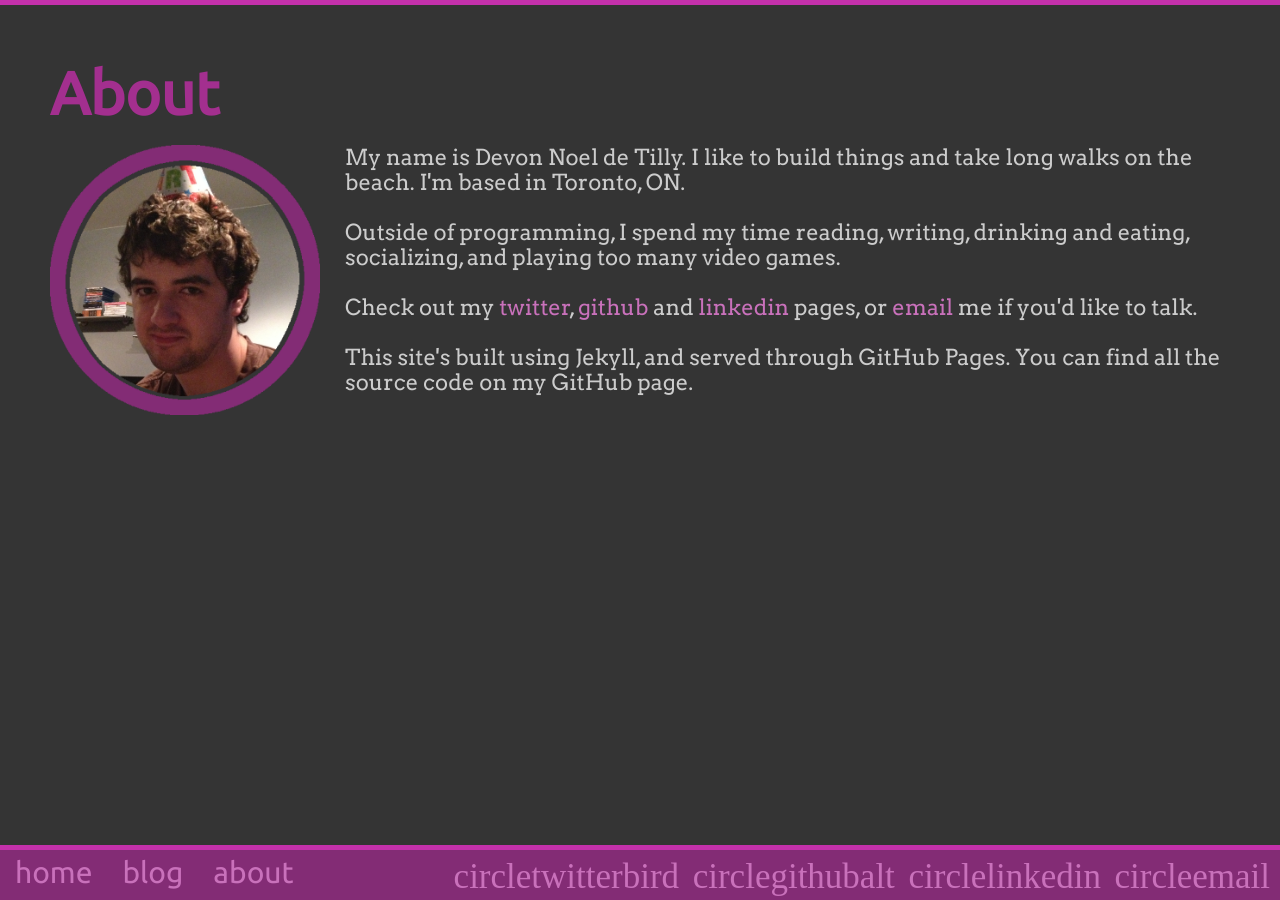
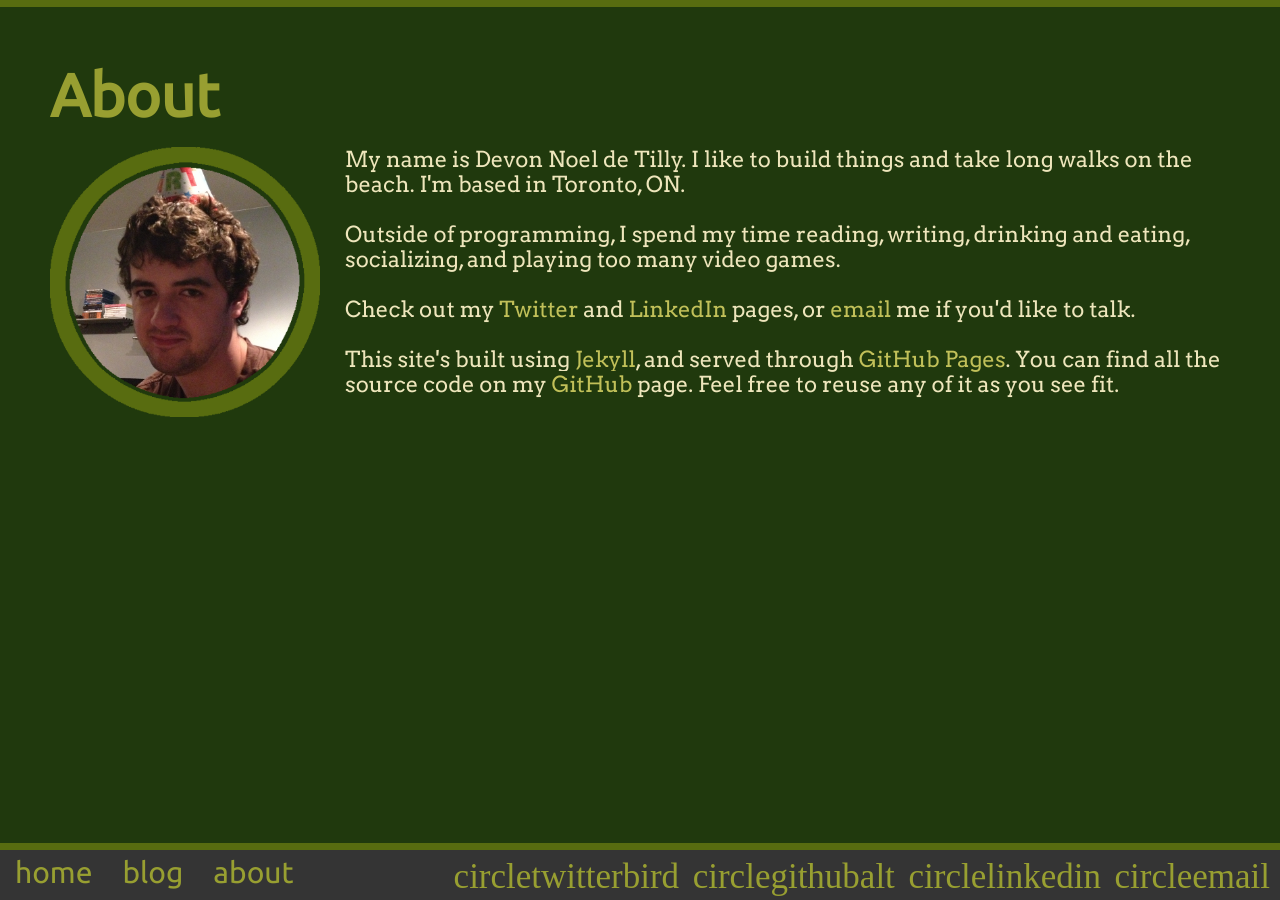
Before and after one commit to devonoel/DevoNoel.github.io, a Jekyll site: the page built from about.html, in a window 1280 px wide. Built offline with Jekyll 4.4.1, drawn with Linux system fonts in a browser that asks for light colours; some web fonts are replaced.

Commit message:
Updated color palette

```diff
--- a/_posts/2013-06-21-getting-passionate.markdown
+++ b/_posts/2013-06-21-getting-passionate.markdown
@@ -1,7 +1,6 @@
 ---
 layout: post
 title:  "Getting Passionate"
-categories: jekyll update
 ---
 
 Anyone who's ever given serious thought to the idea of passion and productivity should be able to tell you that being productive and successful boils down to a pretty simple idea: If you're passionate about it, you'll do it.  If you're not passionate, you won't.  If you're not passionate, you'll make up excuses, claim you don't have time, you're too overworked, too distracted.  You'll tell yourself, "I'll do it tomorrow", or "I'll start once I'm less busy at work".  If you're making these kinds of claims, you're simply not passionate about it, full stop.
--- a/about.html
+++ b/about.html
@@ -8,6 +8,6 @@ title: DevoNoel
 	<img src="images/about_image.png" height="270px" width="270px" class="about-image">
 	<p>My name is Devon Noel de Tilly.  I like to build things and take long walks on the beach. I'm based in Toronto, ON.</p><br/>
 	<p>Outside of programming, I spend my time reading, writing, drinking and eating, socializing, and playing too many video games.</p><br/>
-	<p>Check out my <a href="https://twitter.com/NoelDevo" class="about-link">twitter</a>, <a href="https://github.com/DevoNoel" class="about-link">github</a> and <a href="http://linkedin.com/pub/devon-noel-de-tilly/70/69b/2b" class="about-link">linkedin</a> pages, or <a href="mailto:devon.noeldetilly@gmail.com" class="about-link">email</a> me if you'd like to talk.</p><br/>
-	<p>This site's built using Jekyll, and served through GitHub Pages.  You can find all the source code on my GitHub page.</p>
+	<p>Check out my <a href="https://twitter.com/NoelDevo" class="about-link">Twitter</a> and <a href="http://linkedin.com/pub/devon-noel-de-tilly/70/69b/2b" class="about-link">LinkedIn</a> pages, or <a href="mailto:devon.noeldetilly@gmail.com" class="about-link">email</a> me if you'd like to talk.</p><br/>
+	<p>This site's built using <a href="http://jekyllrb.com/" class="about-link">Jekyll</a>, and served through <a href="http://pages.github.com/" class="about-link">GitHub Pages</a>.  You can find all the source code on my <a href="https://github.com/DevoNoel/DevoNoel.github.io" class="about-link">GitHub</a> page.  Feel free to reuse any of it as you see fit.</p>
 </div>
--- a/css/main.css
+++ b/css/main.css
@@ -5,8 +5,8 @@
 /*****************************************************************************/
 
 * {
-  background-color: #343434;
-  color: #ccc;
+  background-color: #20390D;
+  color: #EEE6BC;
   margin: 0;
   padding: 0;
   font-family: 'Arvo', serif;
@@ -54,9 +54,9 @@ body {
   -ms-font-smoothing: antialiased;
   -o-font-smoothing: antialiased;
 	font-smoothing: antialiased;
-	color: #C971BB;
-	background-color: #832c75;
 	font-size: 35px;
+	background-color: #343434;
+	color: #989F31;
 }
 
 a.symbol:before {
@@ -66,7 +66,7 @@ a.symbol:before {
 }
 
 a.symbol:hover {
-	color: #ccc;
+  color: #EEE6BC;
 }
 
 .container {
@@ -77,11 +77,11 @@ a.symbol:hover {
   top: 0;
   bottom: 55px;
   padding-bottom: 20px;
-  border-top: 5px solid #c431ab;
+  border-top: 7px solid #586C10;
 }
 
 .menu {
-  background-color: #832c75;
+  background-color: #343434;
   bottom: 0;
   position: fixed;
   width: 100%;
@@ -89,8 +89,7 @@ a.symbol:hover {
   overflow: hidden;
   padding-top: 10px;
   padding-bottom: 10px;
-  color: #C971BB;
-  border-top: 5px solid #c431ab;
+  border-top: 7px solid #586C10;
 }
 
 .menu-main {
@@ -98,8 +97,8 @@ a.symbol:hover {
 }
 
 .menu-main  > a{
-  background-color: #832c75;
-  color: #C971BB;
+  background-color: #343434;
+	color: #989F31;
   font-size: 30px;
   font-family: 'Ubuntu', sans-serif;
   text-transform: lowercase;
@@ -109,27 +108,17 @@ a.symbol:hover {
 }
 
 .menu-main > a:hover {
-  color: #CCC;
-}
-
-.menu-main > a:active {
-  background-color: #c431ab;
-  color: #720759;
-}
-
-a.menu-active {
-  background-color: #c431ab;
-  color: #720759;
+  color: #EEE6BC;
 }
 
 .menu-social {
   float: right;
-  background-color: #832c75;
+  background-color: #343434;
   padding-right: 10px;
 }
 
 h1 {
-  color: #a32f8f;
+  color: #989F31;
   font-family: 'Ubuntu', sans-serif;
   font-size: 80px;
 	line-height: 45px;
@@ -138,7 +127,7 @@ h1 {
 }
 
 h2 {
-  color: #a32f8f;
+  color: #989F31;
   font-family: 'Ubuntu', sans-serif;
   font-size: 60px;
   margin-top: 15px;
@@ -215,7 +204,7 @@ h5 {
 }
 
 a.about-link {
-	color: #C971BB;
+	color: #C1C059;
 	font-size: 22px;
 	/*
 	line-height: 30px;
```
Also changed, not shown: _posts/2013-06-24-sacrifice.markdown (added, +16 -0 lines), favicon.ico, images/about_image.png, images/logo.png, 9 other files. Lines whose indentation alone changed are shown as unchanged.
